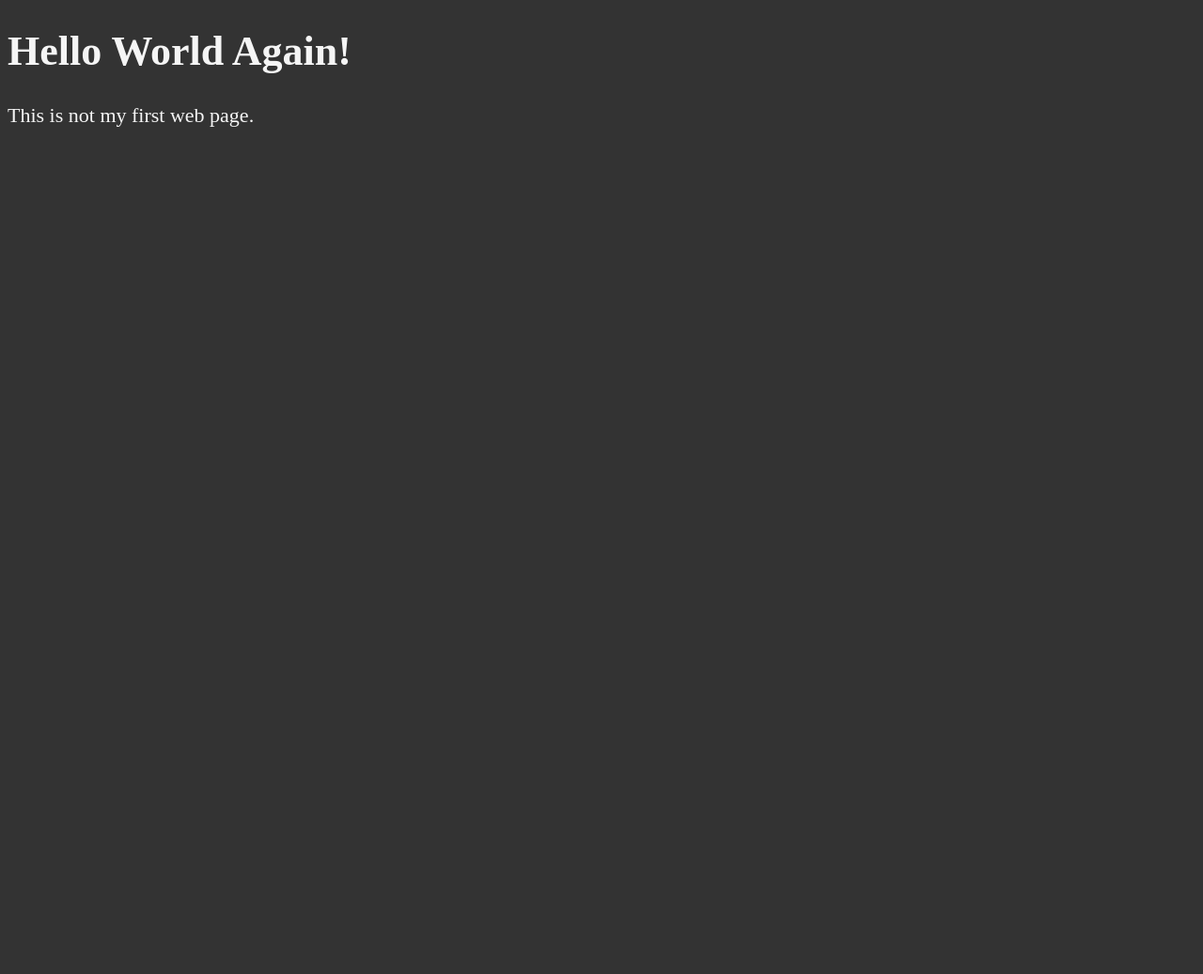
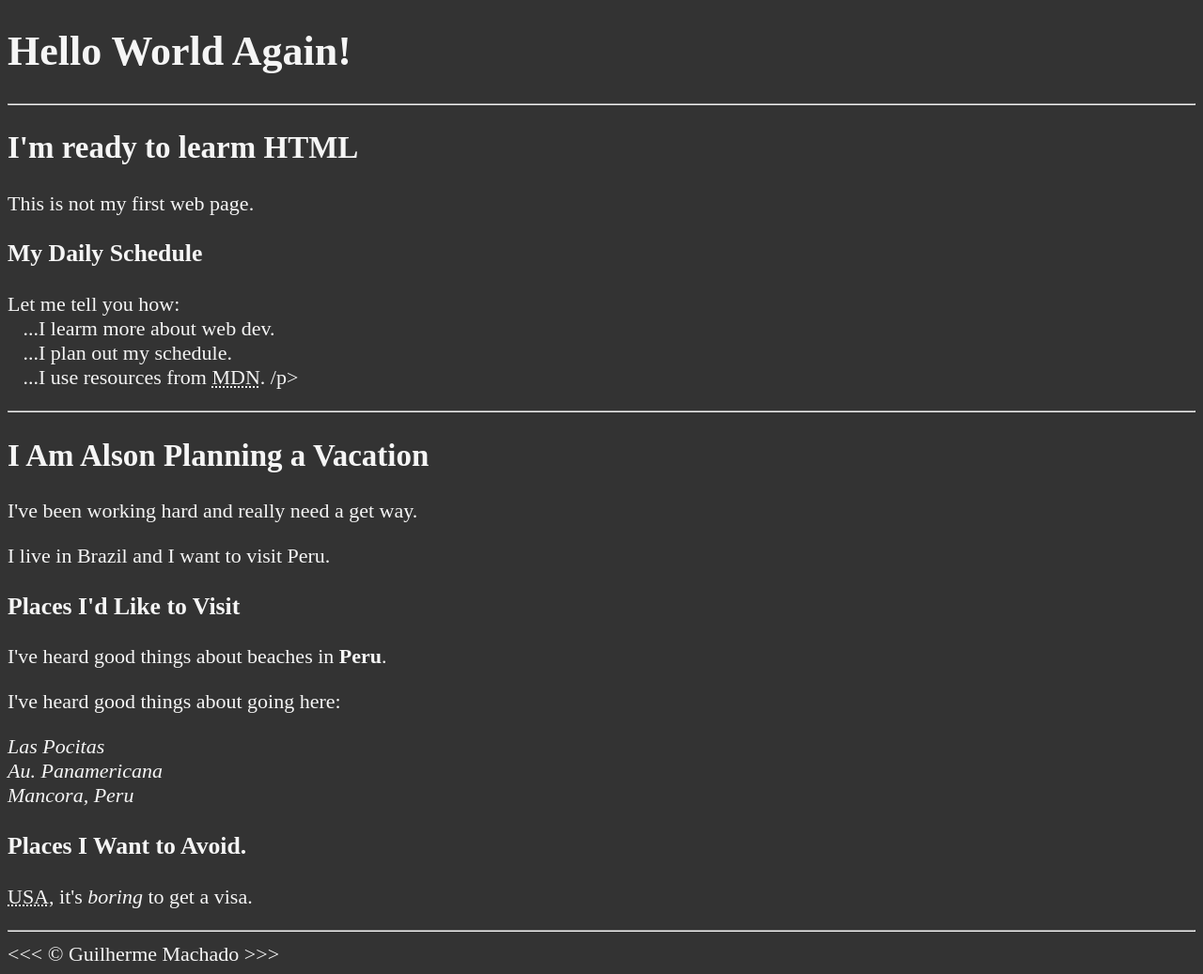
Before and after one commit to jilerme/learning-html, a plain HTML site: page daveGrey/index.html in a window 1280 px wide. Shown: the whole page at 94% size. Before the commit the page ends 800 px from the top, so only its background shows below. Drawn offline with Linux system fonts and the light colour scheme.

Commit message:
ch3 modified:   daveGrey/index.html

```diff
--- a/daveGrey/index.html
+++ b/daveGrey/index.html
@@ -1,5 +1,6 @@
 <!DOCTYPE html>
 <html lang="en">
+
   <head>
     <meta charset="UTF-8">
     <meta name="author" content="Guilherme Machado">
@@ -11,6 +12,40 @@
 
   <body>
     <h1>Hello World Again!</h1>
+
+    <hr>
+
+    <h2>I'm ready to learm HTML</h2>
     <p>This is not my first web page.</p>
+
+    <h3>My Daily Schedule</h3>
+    <p>Let me tell you how:
+      <br>&nbsp;&nbsp;&nbsp;...I learm more about web dev.
+      <br>&nbsp;&nbsp;&nbsp;...I plan out my schedule.
+      <br>&nbsp;&nbsp;&nbsp;...I use resources from <abbr title="Mozila Developer Network"> MDN</abbr>.
+/p>
+
+    <hr>
+
+    <h2>I Am Alson Planning a Vacation</h2>
+    <p>I've been working hard and really need a get way.</p>
+    <p>I live in Brazil and I want to visit Peru.</p>
+
+    <h3>Places I'd Like to Visit</h3>
+    <p>I've heard good things about beaches in <strong>Peru</strong>.</p>
+    <p>I've heard good things about going here:</p>
+    <address>
+      Las Pocitas
+      <br>Au. Panamericana
+      <br>Mancora, Peru
+    </address>
+
+    <!--TODO: Add more places-->
+    <h3>Places I Want to Avoid.</h3>
+    <p><abbr title="United States of America">USA</abbr>, it's <em>boring</em> to get a visa.</p>
+
+    <hr>
+    &lt;&lt;&lt; &copy; Guilherme Machado &gt;&gt;&gt;
   </body>
+
 </html>
```
